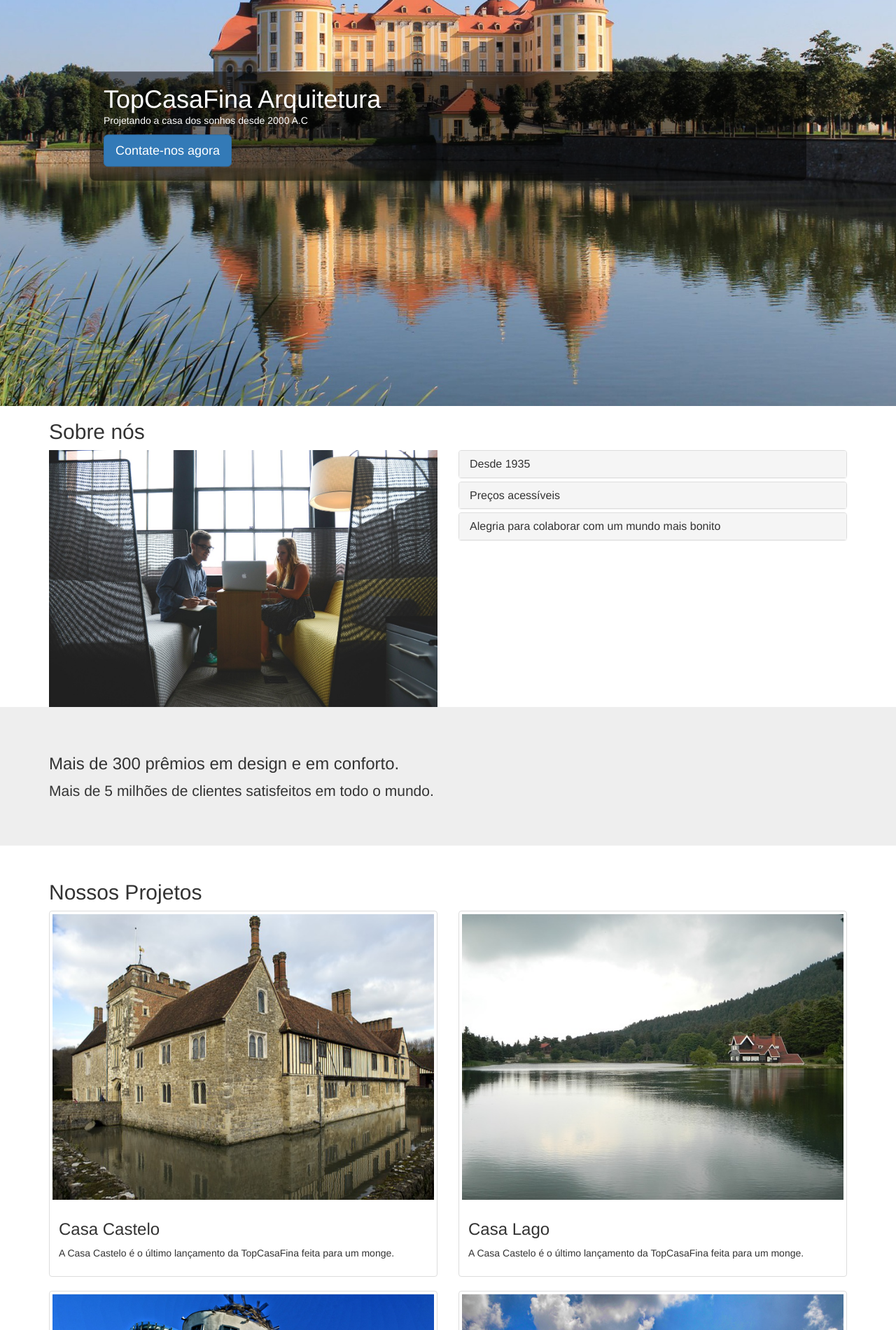
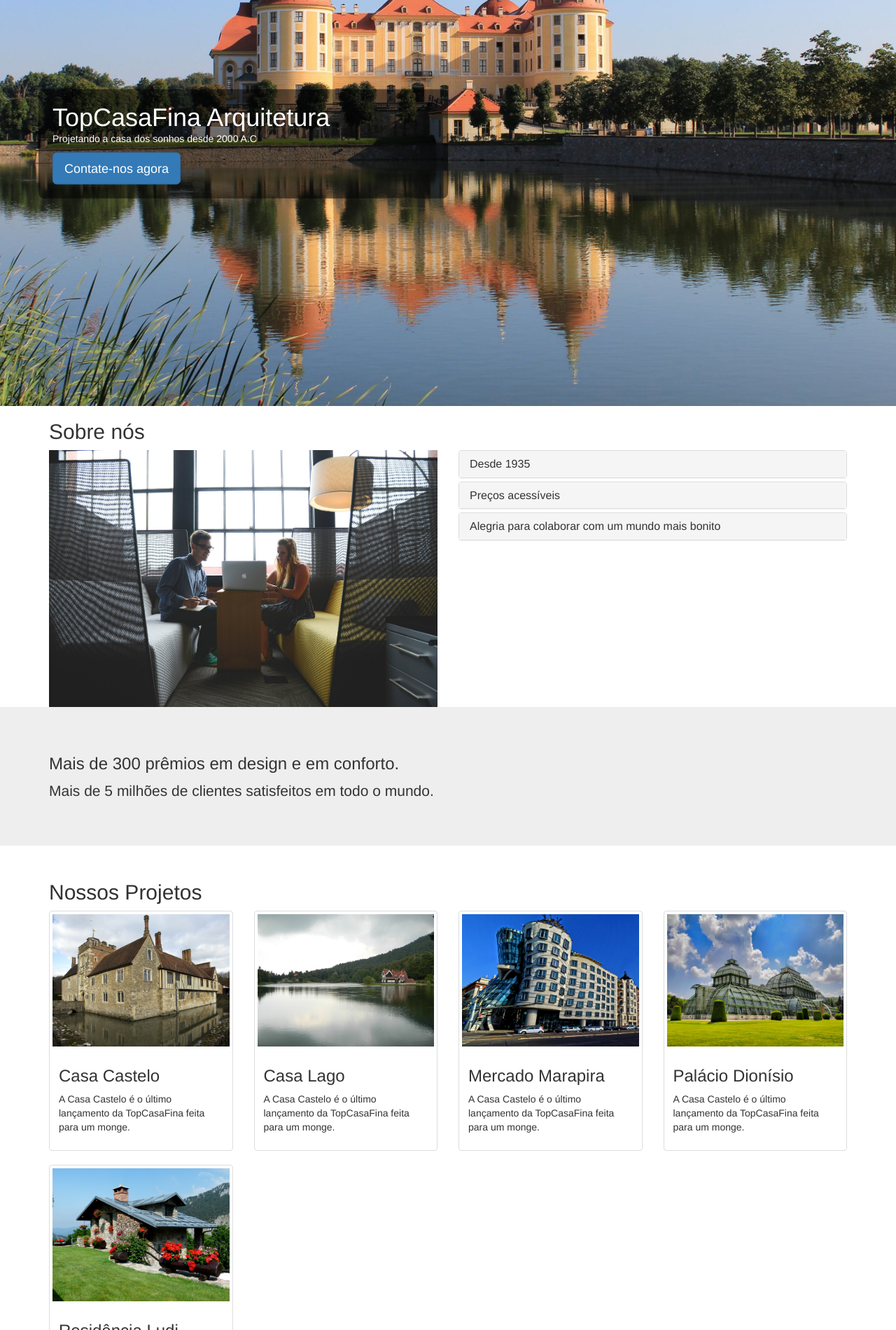
Before and after one commit to johnnyjns/curso_bootstrap, a plain HTML site: page src/app/index.html in a window 1280 px wide. Shown: the part 220-2120 px from the top of the page at 70% size. Drawn offline with Linux system fonts and the light colour scheme.

Commit message:
terminado o curso

```diff
--- a/src/app/css/main.css
+++ b/src/app/css/main.css
@@ -56,12 +56,19 @@ footer address:last-child {
     transition: 0.3s;
 }
 @media(min-width: 768px){
-  .colunas-2 {
-    width: 50%;
-    float: left;
-  }
-
   #paineis-sobre {
     margin-top: 0;
   }
 }
+@media(min-width: 992px){
+  .topCasaFina-banner{
+    left: 0;
+    transform: translate(0, -80%);
+    width: 50%;
+  }
+
+  .topCasaFina-bannerWrapper{
+    position: relative;
+    height: 100%;
+  }
+}
--- a/src/app/index.html
+++ b/src/app/index.html
@@ -31,10 +31,12 @@
             </div>
           </div>
         </nav>
-        <div class="topCasaFina-banner">
+        <div class="container topCasaFina-bannerWrapper">
+          <div class="topCasaFina-banner">
             <h1>TopCasaFina Arquitetura</h1>
             <p>Projetando a casa dos sonhos desde 2000 A.C</p>
             <button class="btn btn-primary btn-lg">Contate-nos agora</button>
+          </div>
         </div>
       </header>
       <section id="sobre-nos" class="container">
@@ -89,7 +91,7 @@
         <section id="nossos-projetos" class="container">
           <h2>Nossos Projetos</h2>
           <div class="row">
-            <div class="col-sm-6">
+            <div class="col-sm-6 col-md-4 col-lg-3">
               <figure class="thumbnail">
                 <img class="img-responsive" src="img/projetos/casa-castelo.png" alt="Foto da Casa Castelo">
                 <figcaption class="caption">
@@ -98,7 +100,7 @@
                 </figcaption>
               </figure>
             </div>
-            <div class="col-sm-6">
+            <div class="col-sm-6 col-md-4 col-lg-3">
               <figure class="thumbnail">
                 <img class="img-responsive" src="img/projetos/casa-lago.png" alt="Foto da Casa Lago">
                 <figcaption class="caption">
@@ -107,7 +109,7 @@
                 </figcaption>
               </figure>
             </div>
-            <div class="col-sm-6">
+            <div class="col-sm-6 col-md-4 col-lg-3">
               <figure class="thumbnail">
                 <img class="img-responsive" src="img/projetos/mercado-marapira.png" alt="Foto do Mercado Marapira">
                 <figcaption class="caption">
@@ -116,7 +118,7 @@
                 </figcaption>
               </figure>
             </div>
-            <div class="col-sm-6">
+            <div class="col-sm-6 col-md-4 col-lg-3">
               <figure class="thumbnail">
                 <img class="img-responsive" src="img/projetos/palacio-dionisio.png" alt="Foto do Palácio Dionísio">
                 <figcaption class="caption">
@@ -125,7 +127,7 @@
                 </figcaption>
               </figure>
             </div>
-            <div class="col-sm-6">
+            <div class="col-sm-6 col-md-4 col-lg-3">
               <figure class="thumbnail">
                 <img class="img-responsive" src="img/projetos/residencia-ludi.png" alt="Foto da Residência Ludi">
                 <figcaption class="caption">
@@ -185,7 +187,8 @@
           </div>
         </section>
 
-        <div class="row">
+        <div class="container">
+          <div class="row">
           <section id="video" class="col-sm-6">
             <h2>Video Institucional</h2>
             <div class="embed-responsive embed-responsive-16by9">
@@ -228,7 +231,8 @@
               </div><!--
 
               --><select class="contato-select form-control">
-                  <option disabled selected>Tipo de Situação</option>
+                  <option disabled selected>Selecione tipo</option>
+                  <option>Tipo de Situação</option>
                   <option>Casa</option>
                   <option>Apartamento</option>
                   <option>Mansão</option>
@@ -238,7 +242,9 @@
 
             </form>
           </section>
+          </div>
         </div>
+
         <footer>
           <address>
             <strong>TopCasaFina Arquitetura</strong><br>
```
